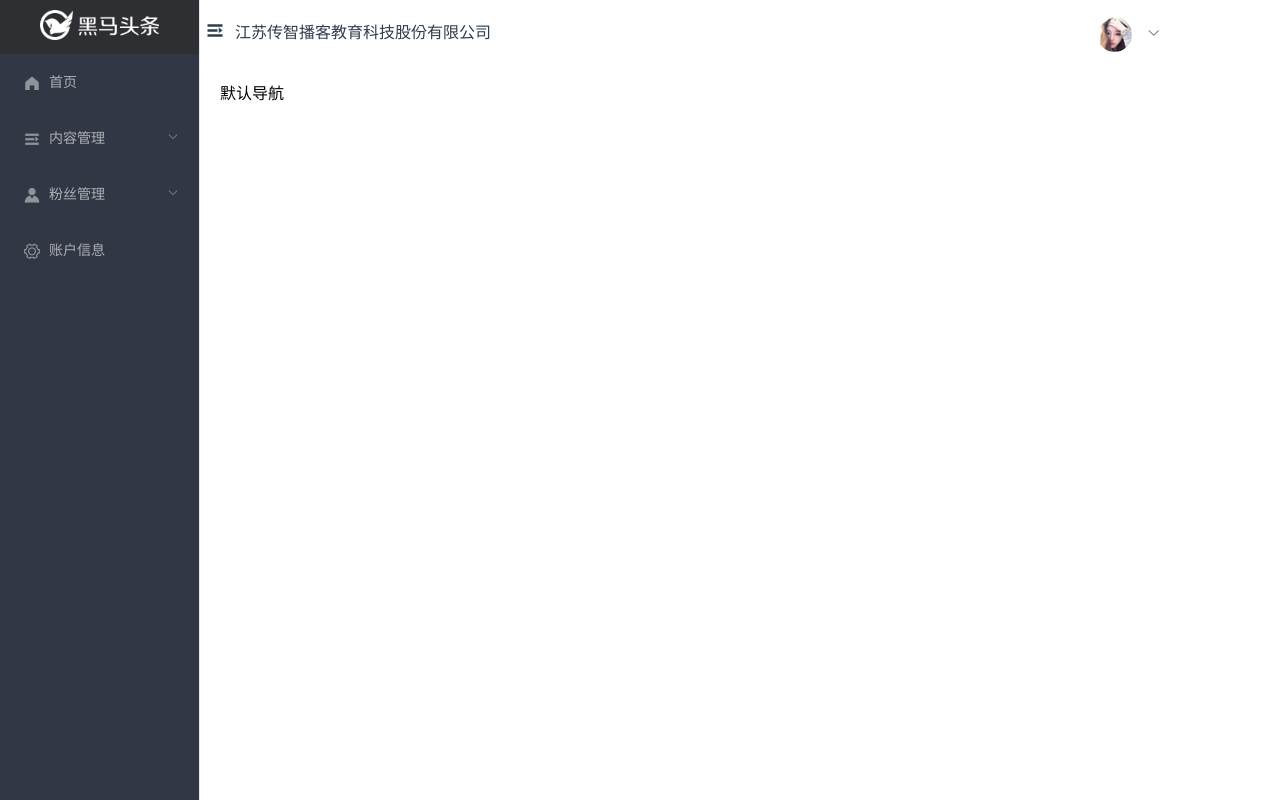
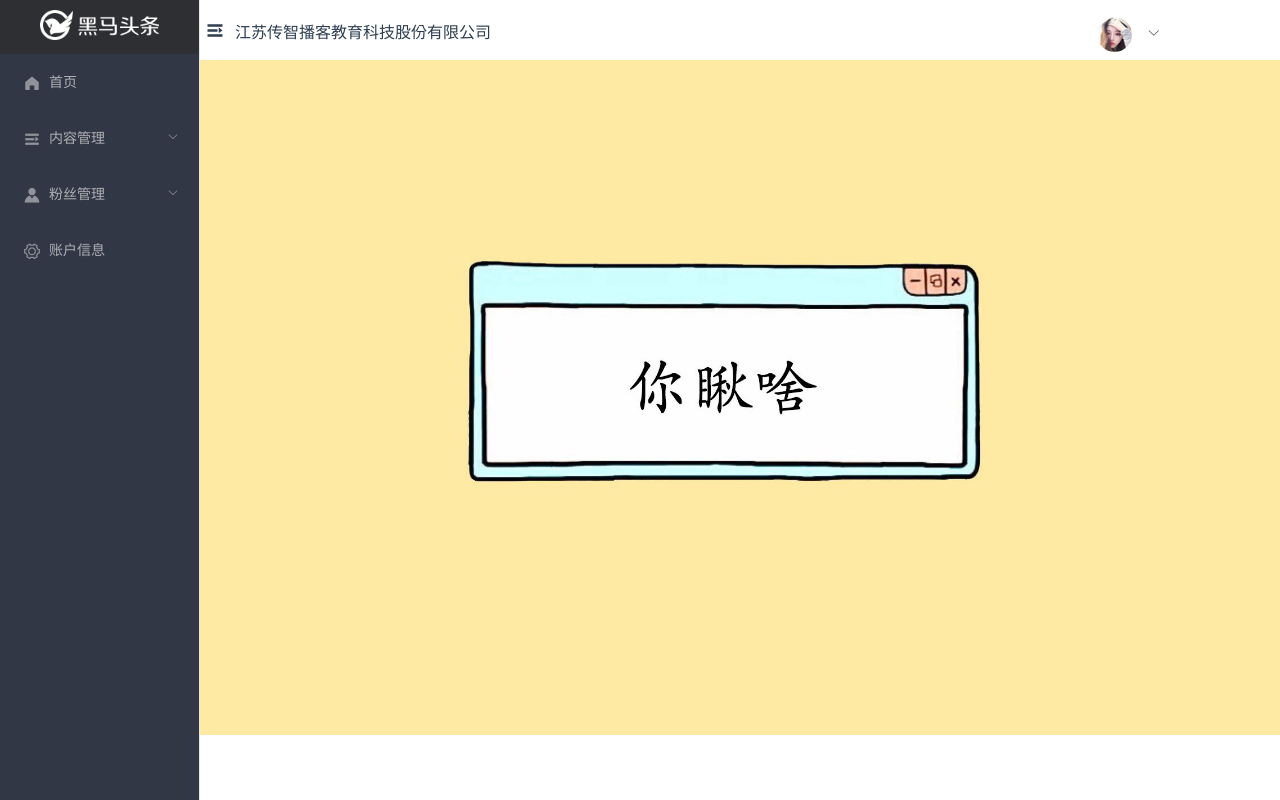
Before and after one commit to woshiyikehemiao/heima2-miao, a Vue app: page /#/home in a window 1280 px wide. Built offline with nearby package versions, Linux system fonts and the light colour scheme; no server answers; sample sign-in values are in the browser's storage.

Commit message:
面包屑组件的封装以及默认页面设置

```diff
--- /dev/null
+++ b/src/components/bread-crumb.vue
@@ -0,0 +1,18 @@
+<template>
+  <el-breadcrumb separator=">">
+  <el-breadcrumb-item :to="{ path: '/home' }">首页</el-breadcrumb-item>
+  <el-breadcrumb-item>
+      <slot name="title"></slot>
+  </el-breadcrumb-item>
+</el-breadcrumb>
+</template>
+
+<script>
+export default {
+
+}
+</script>
+
+<style>
+
+</style>
--- a/src/components/index.js
+++ b/src/components/index.js
@@ -1,8 +1,10 @@
 import layoutAside from './layout-aside.vue'
 import layoutHeader from './layout-header.vue'
+import breadCrumb from './bread-crumb.vue'
 export default {
   install (Vue) {
     Vue.component('layout-aside', layoutAside)
     Vue.component('layout-header', layoutHeader)
+    Vue.component('bread-crumb', breadCrumb)
   }
 }
--- a/src/views/home/index.vue
+++ b/src/views/home/index.vue
@@ -7,7 +7,7 @@
 <el-header>
 <layout-header></layout-header>
 </el-header>
-<el-main>
+<el-main class="main">
 <router-view></router-view>
 </el-main>
 </el-container>
@@ -24,4 +24,7 @@ export default {
 .aside{
     overflow: hidden;
 }
+.main{
+    padding: 0;
+}
 </style>
--- a/src/views/home/main.vue
+++ b/src/views/home/main.vue
@@ -1,7 +1,7 @@
 <template>
-  <div>
-      默认导航
-  </div>
+<div class="Img">
+    <img src="../../assets/img/home.jpg" alt="">
+</div>
 </template>
 
 <script>
@@ -10,6 +10,10 @@ export default {
 }
 </script>
 
-<style>
-
+<style lang="less" scoped>
+.Img{
+    img{
+        width: 100%;
+    }
+}
 </style>
```
